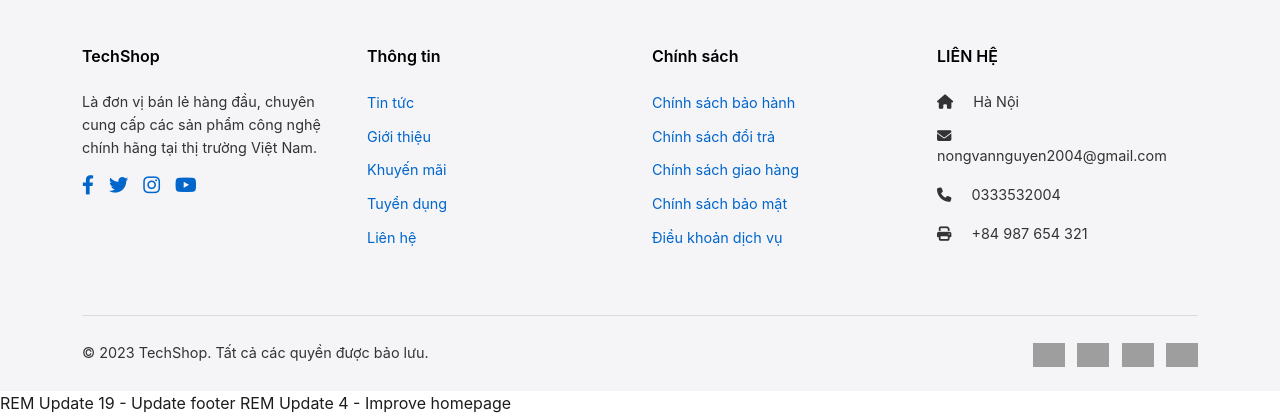
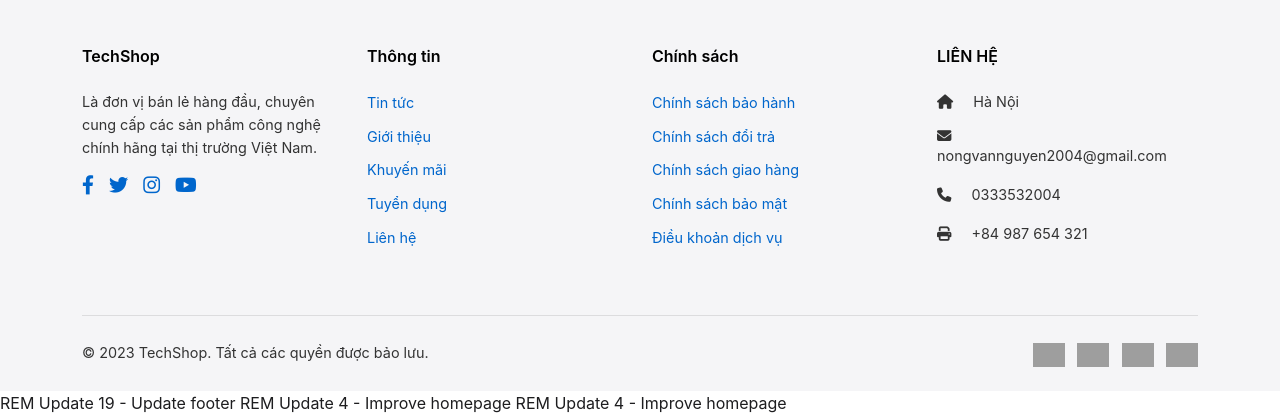
Before and after one commit to nvn0205/techshop, a PHP site: page / in a window 1280 px wide. Shown: the part 2829-3245 px from the top of the page. Run offline with PHP 8.4, Linux system fonts and the light colour scheme; data comes from the database, SQL or seed files in the repository; grey boxes are pictures that could not be loaded.

Commit message:
Improve homepage

```diff
--- a/index.php
+++ b/index.php
@@ -162,3 +162,4 @@
 
 <?php include 'footer.php'; ?>
 REM Update 4 - Improve homepage
+REM Update 4 - Improve homepage
```
